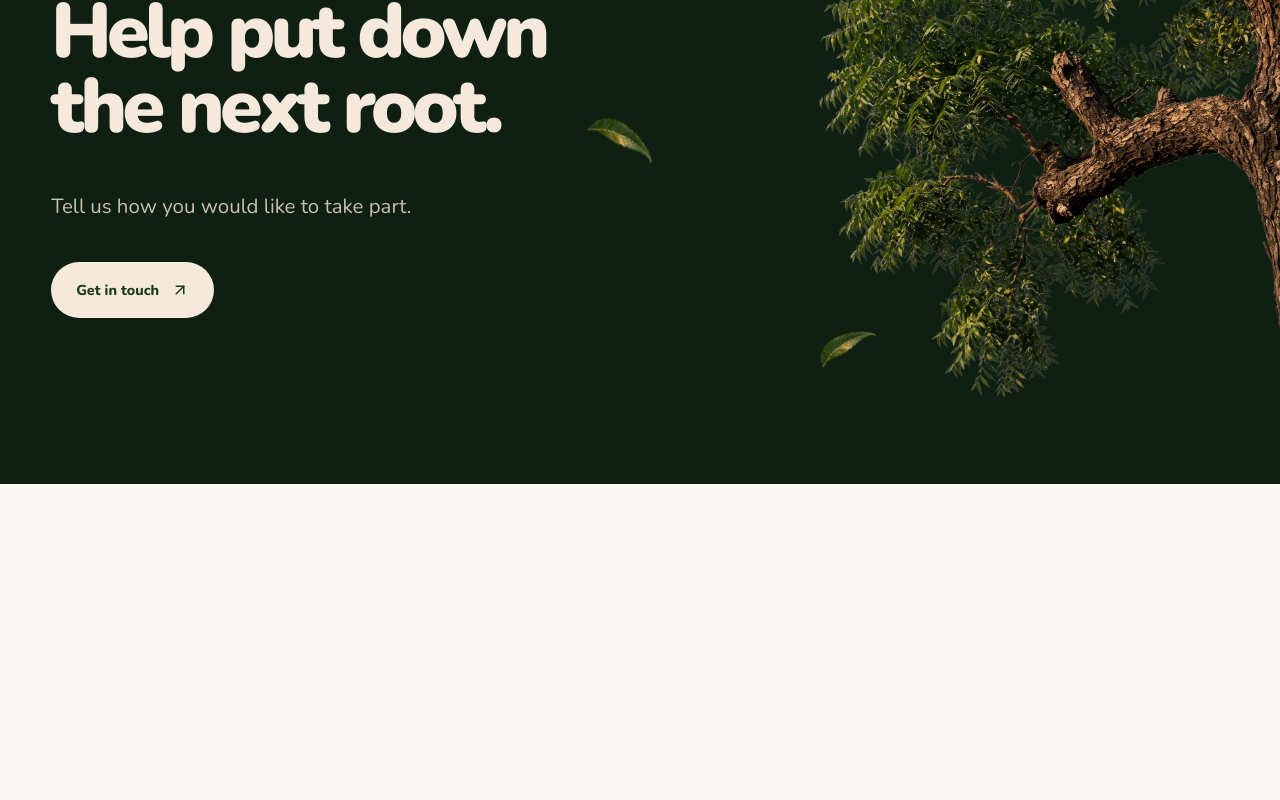
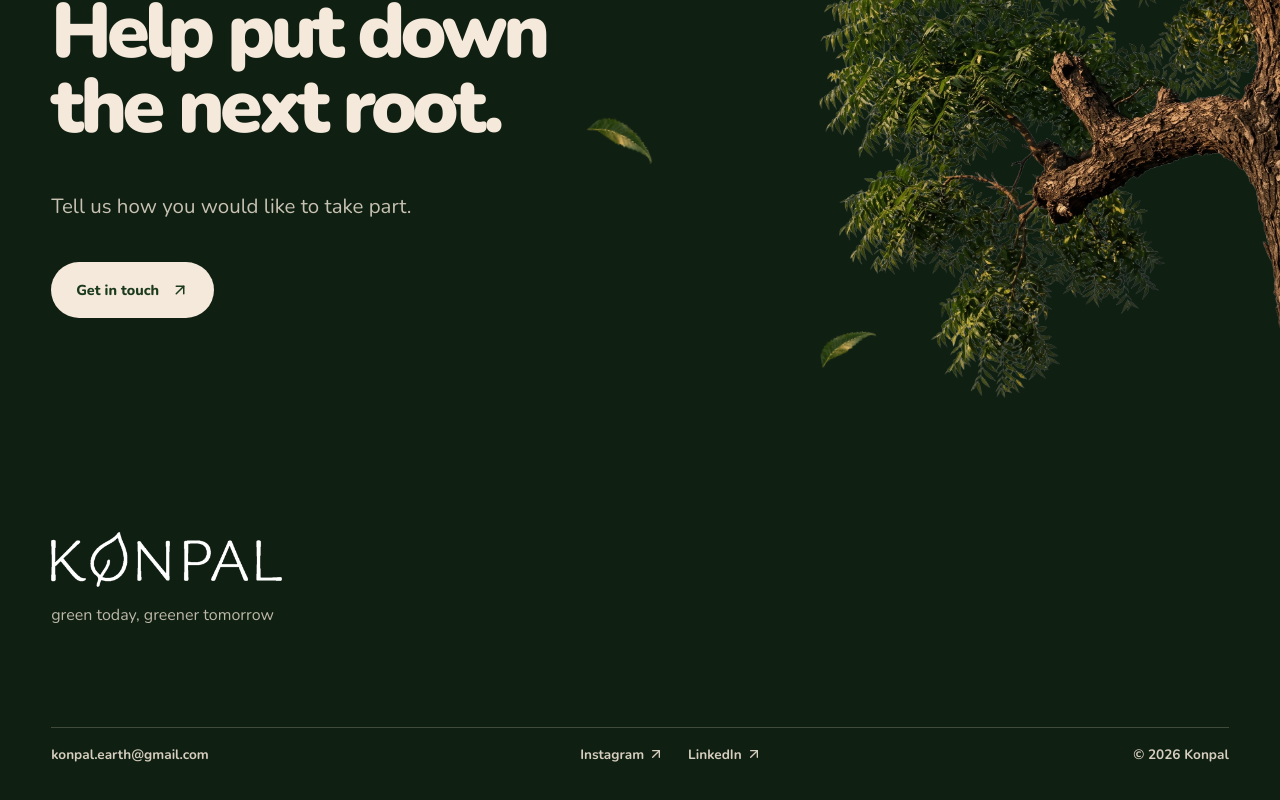
Before and after one commit to 8sami/konpal, a Next.js app: page /en in a window 1280 px wide. Shown: the part 7372-8172 px from the top of the page. Built offline with nearby package versions, Linux system fonts and the light colour scheme.

Commit message:
Remove sticky footer behavior

```diff
--- a/app/globals.css
+++ b/app/globals.css
@@ -1693,29 +1693,14 @@ body.menu-open {
   color: var(--forest);
 }
 
-.sticky-footer-shell {
-  clip-path: inset(0);
-  height: var(--footer-height, auto);
-  position: relative;
-  z-index: 1;
-}
-
-.sticky-footer-track {
-  height: calc(100vh + var(--footer-height, 0px));
-  position: relative;
-  top: -100vh;
-}
-
 .site-footer {
   background: var(--deep-pine);
   color: var(--cream);
-  min-height: var(--footer-height, 0px);
-  position: sticky;
-  top: calc(100vh - var(--footer-height, 0px));
 }
 
 .footer-inner {
-  display: grid;
+  display: flex;
+  flex-direction: column;
   min-height: 320px;
   padding-block: 3rem 1.5rem;
 }
@@ -1725,6 +1710,7 @@ body.menu-open {
   display: flex;
   flex-direction: column;
   gap: 1rem;
+  margin-block-end: 1.5rem;
 }
 
 .footer-wordmark {
@@ -1740,16 +1726,16 @@ body.menu-open {
 
 .footer-bottom {
   align-items: center;
-  align-self: end;
   border-block-start: 1px solid
     color-mix(in oklab, var(--cream) 25%, var(--deep-pine));
   color: color-mix(in oklab, var(--cream) 88%, var(--deep-pine));
   display: flex;
   flex-wrap: wrap;
-  gap: 1rem 2rem;
+  font-size: 0.85rem;
+  gap: 0.5rem 2rem;
   justify-content: space-between;
-  margin-block-start: 3rem;
-  padding-block-start: 1.25rem;
+  margin-block-start: auto;
+  padding-block: 0.5rem;
 }
 
 .footer-bottom a {
@@ -1763,8 +1749,9 @@ body.menu-open {
 .footer-socials a {
   align-items: center;
   display: inline-flex;
+  font-size: 0.85rem;
   gap: 0.25rem;
-  min-height: 44px;
+  min-height: 36px;
   text-decoration: none;
 }
 
@@ -2027,11 +2014,12 @@ body.menu-open {
     min-height: 0;
   }
   .footer-bottom {
-    align-items: start;
-    flex-direction: column;
+    align-items: center;
+    gap: 0.5rem 1rem;
   }
   .footer-socials {
     flex-wrap: wrap;
+    justify-content: center;
   }
 }
 
--- a/components/home/sticky-footer.tsx
+++ b/components/home/sticky-footer.tsx
@@ -1,35 +1,3 @@
-"use client"
-
-import { useLayoutEffect, useRef, useState } from "react"
-
 export function StickyFooter({ children }: { children: React.ReactNode }) {
-  const footerRef = useRef<HTMLElement>(null)
-  const [footerHeight, setFooterHeight] = useState(0)
-
-  useLayoutEffect(() => {
-    const footer = footerRef.current
-    if (!footer) return
-
-    const observer = new ResizeObserver(([entry]) => {
-      setFooterHeight(
-        entry.borderBoxSize[0]?.blockSize ?? entry.contentRect.height
-      )
-    })
-
-    observer.observe(footer)
-    return () => observer.disconnect()
-  }, [])
-
-  return (
-    <div
-      className="sticky-footer-shell"
-      style={{ "--footer-height": `${footerHeight}px` } as React.CSSProperties}
-    >
-      <div className="sticky-footer-track">
-        <footer className="site-footer" ref={footerRef}>
-          {children}
-        </footer>
-      </div>
-    </div>
-  )
+  return <footer className="site-footer">{children}</footer>
 }
```
